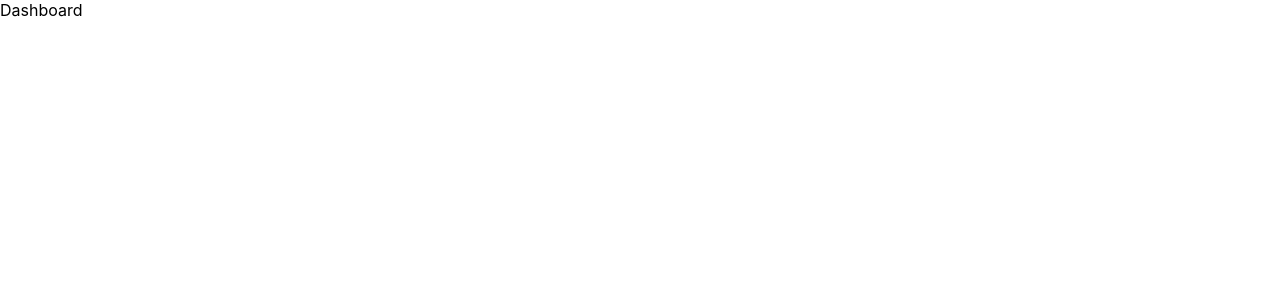
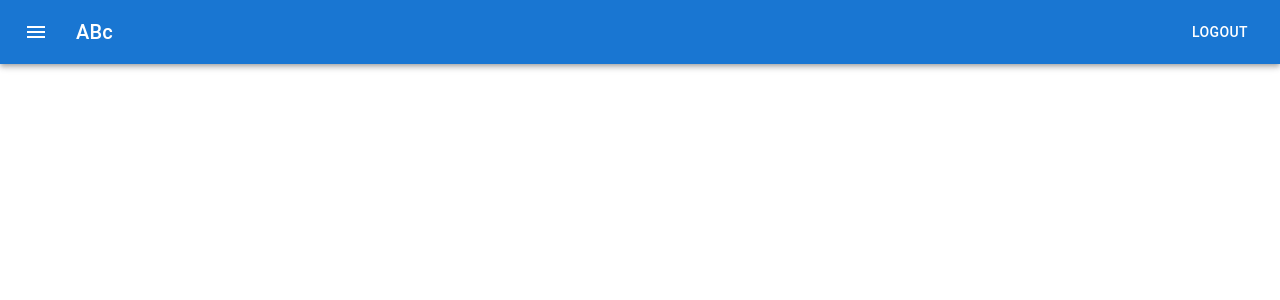
Before and after one commit to dhruv27082001/Ecommerce, a React (Create React App) app: page / in a window 1280 px wide. Shown: the top 300 px of the page. Built offline with nearby package versions, Linux system fonts and the light colour scheme; sample sign-in values are in the browser's storage.

Commit message:
Login Success

```diff
--- a/package.json
+++ b/package.json
@@ -14,6 +14,7 @@
     "@testing-library/react": "^13.4.0",
     "@testing-library/user-event": "^13.5.0",
     "axios": "^1.4.0",
+    "notistack": "^3.0.1",
     "react": "^18.2.0",
     "react-dom": "^18.2.0",
     "react-redux": "^8.1.2",
--- a/src/App.js
+++ b/src/App.js
@@ -1,9 +1,12 @@
+import { SnackbarProvider } from 'notistack';
 import './App.css';
 import RoutesPage from './routes';
 
 function App() {
   return (
-    <RoutesPage />
+    <SnackbarProvider maxSnack={3}>
+      <RoutesPage />
+    </SnackbarProvider>
   );
 }
 
--- /dev/null
+++ b/src/components/HeaderComponent/index.js
@@ -0,0 +1,42 @@
+import React from 'react';
+import AppBar from '@mui/material/AppBar';
+import Box from '@mui/material/Box';
+import Toolbar from '@mui/material/Toolbar';
+import Typography from '@mui/material/Typography';
+import Button from '@mui/material/Button';
+import IconButton from '@mui/material/IconButton';
+import MenuIcon from '@mui/icons-material/Menu';
+import { useNavigate } from 'react-router-dom';
+
+const HeaderComponent = ({title} ) => {
+
+const navigate = useNavigate();
+
+const onLogouHandler = () => {
+    localStorage.removeItem("token");
+    navigate("/signin");
+};
+
+  return (
+    <Box sx={{ flexGrow: 1 }}>
+      <AppBar position="static">
+        <Toolbar>
+          <IconButton
+            size="large"
+            edge="start"
+            color="inherit"
+            aria-label="menu"
+            sx={{ mr: 2 }}
+          >
+            <MenuIcon />
+          </IconButton>
+          <Typography variant="h6" component="div" sx={{ flexGrow: 1 }}>
+            {title}
+          </Typography>
+          <Button color="inherit" onClick={onLogouHandler}>LogOut</Button>
+        </Toolbar>
+      </AppBar>
+    </Box>
+  );
+}
+export default HeaderComponent;
--- /dev/null
+++ b/src/components/NotiStackComponent/index.js
@@ -0,0 +1,33 @@
+import React from 'react';
+import { IconButton } from '@mui/material';
+import CloseIcon from '@mui/icons-material/Close';
+import  {closeSnackbar, enqueueSnackbar } from 'notistack';
+
+const NotiStackComponent = () => {
+    const showSnackbar = (title, variant) => {
+        enqueueSnackbar(title, {
+            variant: variant,
+            anchorOrigin: {
+                vertical: 'top',
+                horizontal: 'right',
+            },
+            action: (key) => (
+                <IconButton
+                    color="inherit"
+                    size="small"
+                    onClick={() => {
+                        closeSnackbar(key);
+                    }}
+                >
+                    <CloseIcon fontSize="small" />
+                </IconButton>
+            ),
+        });
+    };
+
+    return {
+        showSnackbar, // Wrap the function in an object before exporting
+    };
+};
+
+export default NotiStackComponent;
--- a/src/config/index.js
+++ b/src/config/index.js
@@ -10,7 +10,7 @@ const axiosUtil = {
         return axiosConfig;
       },
       (error) => {
-        return Promise.reject(error); // Ensure you return the rejected promise
+        return Promise.reject(error);
       },
     );
 
@@ -19,7 +19,7 @@ const axiosUtil = {
         return response;
       },
       (error) => {
-        return Promise.reject(error); // Ensure you return the rejected promise
+        return Promise.reject(error);
       },
     );
   },
--- a/src/redux/action/index.js
+++ b/src/redux/action/index.js
@@ -1,14 +1,20 @@
 import { LOGIN_SUCCESS, LOGIN_FAILD } from "./constant";
+import axiosUtil from "../../config/index";
 import axios from "axios";
+
+axiosUtil.initialize();
 
 export const loginUser = (data) => {
     return (dispatch) => {
-        return axios.post("'https://fakestoreapi.com/auth/login", {
+        return axios.post("auth/login", {
             username: data.username,
             password: data.password
         })
             .then((response) => {
                 if (response.status === 200) {
+                    const token = response.data.token;
+                    localStorage.setItem("token", token);
+
                     dispatch({
                         type: LOGIN_SUCCESS,
                         payload: response.data,
@@ -19,9 +25,9 @@ export const loginUser = (data) => {
             .catch((err) => {
                 dispatch({
                     type: LOGIN_FAILD,
-                    payload: err.response.data, // You can customize this payload
+                    payload: err.response.data,
                 });
-                throw err; // Rethrow the error to maintain the chain of promises
+                throw err;
             });
-    }
+    };
 };
--- a/src/routes/page/Dashboard/index.js
+++ b/src/routes/page/Dashboard/index.js
@@ -1,10 +1,11 @@
-import React from 'react'
+import React from 'react';
+import HeaderComponent from '../../../components/HeaderComponent';
 
 const Dashboard = () => {
   return (
-    <div>
-      Dashboard
-    </div>
+    <>
+      <HeaderComponent title="ABc"/>
+    </>
   )
 }
 
--- a/src/routes/page/Login/index.js
+++ b/src/routes/page/Login/index.js
@@ -15,6 +15,7 @@ import { createTheme, ThemeProvider } from '@mui/material/styles';
 import { useDispatch } from 'react-redux';
 import { loginUser } from '../../../redux/action';
 import { useNavigate } from 'react-router-dom';
+import NotiStackComponent from '../../../components/NotiStackComponent';
 
 function Copyright() {
   return (
@@ -34,6 +35,7 @@ const defaultTheme = createTheme();
 export default function Login() {
   const dispatch = useDispatch();
   const navigate = useNavigate();
+  const notiComponent = NotiStackComponent();
   const [formData, setFormData] = useState({
     username: '',
     password: '',
@@ -49,14 +51,10 @@ export default function Login() {
 
   const handleSubmit = async (event) => {
     event.preventDefault();
-    try {
-      await dispatch(loginUser(formData));
+     dispatch(loginUser(formData));
       navigate('/');
-    } catch (error) {
-      // Handle login error here
-      console.error('Login error:', error);
-    }
-  };
+      notiComponent.showSnackbar('Login successfully!', 'success');
+    };
 
   return (
     <ThemeProvider theme={defaultTheme}>
```
Also changed, not shown: src/components/Protected/index.js (+9 -9 lines), 1 other file (tests, documents, lock files or other folders).
